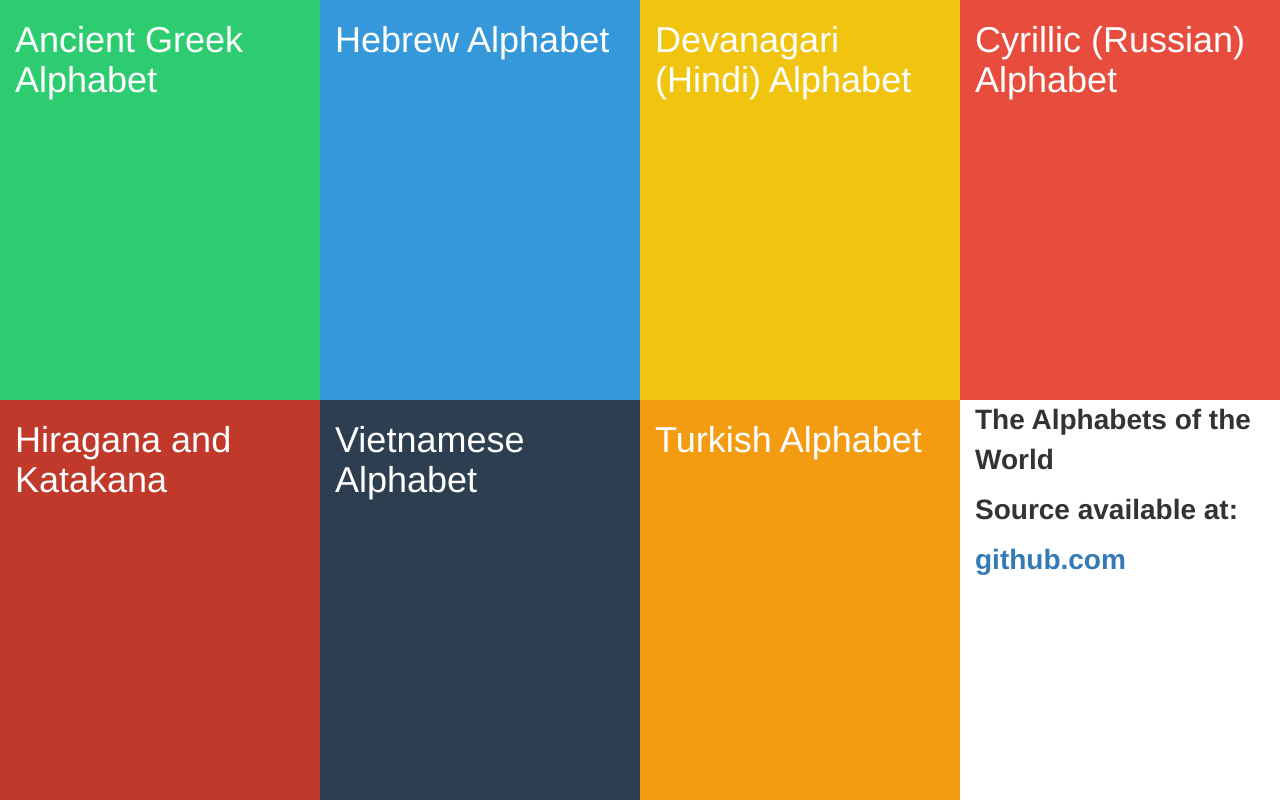
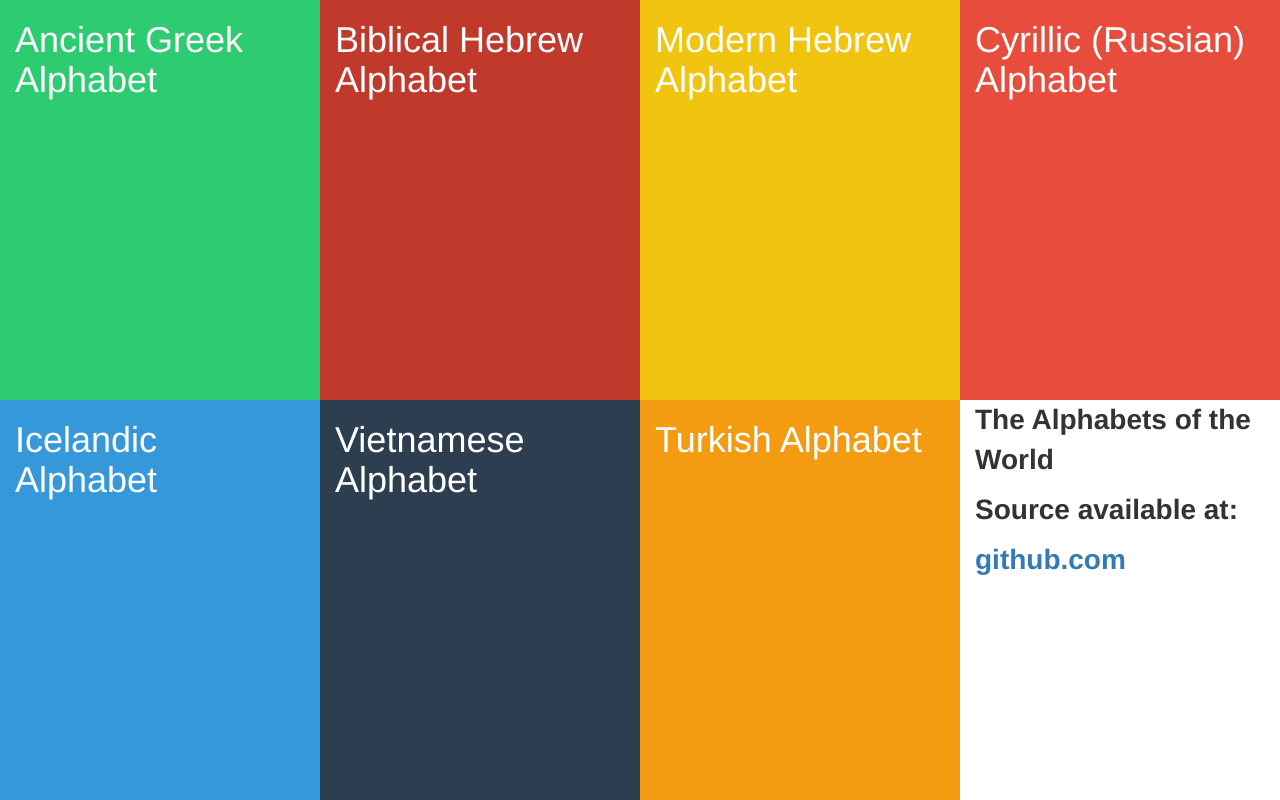
Before and after one commit to davies-adam/letterz, a Flask app: page / in a window 1280 px wide. Run offline with Flask 2, Linux system fonts and the light colour scheme; some libraries are stand-ins or nearby versions.

Commit message:
Added hebrew

```diff
--- a/server.py
+++ b/server.py
@@ -5,7 +5,7 @@ import json
 
 app = Flask(__name__)
 
-app.debug = True
+app.Debug = True
 
 @app.route("/")
 def intro():
@@ -15,9 +15,26 @@ def intro():
 def ancient_greek():
     return render_template("main.html", alphabet="anc-greek")
 
+
+@app.route("/biblical-hebrew")
+def biblical_hebrew():
+    return render_template("main.html", alphabet="bib-hebrew")
+
+@app.route("/modern-hebrew")
+def modern_hebrew():
+    return render_template("main.html", alphabet="mod-hebrew")
+
 @app.route("/russian")
 def russian():
   return render_template("main.html", alphabet="russian")
+
+@app.route("/icelandic")
+def icelandic():
+  return render_template("main.html", alphabet="icelandic")
+
+@app.route("/vietnamese")
+def vietnamese():
+  return render_template("main.html", alphabet="vietnamese")
 
 @app.route("/turkish")
 def turkish():
@@ -51,6 +68,53 @@ def data(alphabet):
         ("Ψ ψ", "ps", "psi"),
         ("Ω ω", "ɔ", "omega")
     ]
+    bib_hebrew = [
+        ("א", "ʔ", "aleph"),
+        ("ב", "b", "bet"),
+        ("ג", "ɡ", "gimel"),
+        ("ד", "d", "dalet"),
+        ("ה", "h", "he"),
+        ("ו", "w", "vav"),
+        ("ז", "z", "zayin"),
+        ("ח", "ħ", "het"),
+        ("ט", "t", "tet"),
+        ("י", "j", "yod"),
+        ("כ ך", "k", "kaf"),
+        ("ל", "l", "lamed"),
+        ("מ ם", "m", "mem"),
+        ("נ ן", "n", "nun"),
+        ("ס", "s", "semkh"),
+        ("ע", "ʕ", "ayin"),
+        ("פ ף", "p", "pe"),
+        ("צ  ץ", "s", "tsadi"),
+        ("ק", "k", "qof"),
+        ("ר", "ɾ", "resh"),
+        ("ש", "ɬ", "shin"),
+        ("ת", "t", "tav")]
+    mod_hebrew = [
+        ("א", "ʔ", "aleph"),
+        ("ב", "b", "bet"),
+        ("ג", "ɡ", "gimel"),
+        ("ד", "d", "dalet"),
+        ("ה", "h", "he"),
+        ("ו", "v", "vav"),
+        ("ז", "z", "zayin"),
+        ("ז׳", "ʒ", ""),
+        ("ח", "ħ", "het"),
+        ("ט", "t", "tet"),
+        ("י", "j", "yod"),
+        ("כ ך", "χ", "kaf"),
+        ("ל", "l", "lamed"),
+        ("מ ם", "m", "mem"),
+        ("נ ן", "n", "nun"),
+        ("ס", "s", "semkh"),
+        ("ע", "ʕ", "ayin"),
+        ("פ ף", "p", "pe"),
+        ("צ  ץ", "ts", "tsadi"),
+        ("ק", "k", "qof"),
+        ("ר", "ʁ", "resh"),
+        ("ש", "s", "shin"),
+        ("ת", "t", "tav")]
     turkish = [
         ("a", "a", ""),
         ("a", "ɑ", ""),
@@ -91,3 +155,9 @@ def data(alphabet):
         return json.dumps(ancgreek)
     elif alphabet == "turkish":
         return json.dumps(turkish)
+    elif alphabet == "bib-hebrew":
+        return json.dumps(bib_hebrew)
+    elif alphabet == "mod-hebrew":
+        return json.dumps(mod_hebrew)
+    else:
+        return "Error"
--- a/static/intro.css
+++ b/static/intro.css
@@ -9,12 +9,12 @@ body, html {
 }
 
 .hebrew {
-	background: #3498db;
+	background: #c0392b;
 	color: white;
 	height: 50%;
 }
 
-.hindi {
+.modern-hebrew {
   background: #f1c40f;
   color: white;
 	height: 50%;
@@ -24,8 +24,8 @@ body, html {
   color: white;
 	height: 50%;
 }
-.hiragana {
-  background: #c0392b;
+.icelandic {
+  background: #3498db;
   color: white;
 	height: 50%;
 }
--- a/templates/intro.html
+++ b/templates/intro.html
@@ -14,14 +14,14 @@
             <h1>Ancient Greek Alphabet</h1>
         </div>
     </a>
-    <a>
+    <a href="/biblical-hebrew">
         <div class="col-md-3 hebrew">
-            <h1>Hebrew Alphabet</h1>
+            <h1>Biblical Hebrew Alphabet</h1>
         </div>
     </a>
-    <a>
-        <div class="col-md-3 hindi">
-            <h1>Devanagari (Hindi) Alphabet</h1>
+    <a href="/modern-hebrew">
+        <div class="col-md-3 modern-hebrew">
+            <h1>Modern Hebrew Alphabet</h1>
         </div>
     </a>
     <a href="/russian">
@@ -29,12 +29,12 @@
             <h1>Cyrillic (Russian) Alphabet</h1>
         </div>
     </a>
-    <a>
-        <div class="col-md-3 hiragana">
-            <h1>Hiragana and Katakana</h1>
+    <a href="icelandic">
+        <div class="col-md-3 icelandic">
+            <h1>Icelandic Alphabet</h1>
         </div>
     </a>
-    <a>
+    <a href="/vietnamese">
         <div class="col-md-3 vietnamese">
             <h1>Vietnamese Alphabet</h1>
         </div>
```
Also changed, not shown: static/main.js (+7 -7 lines), 1 other file.
